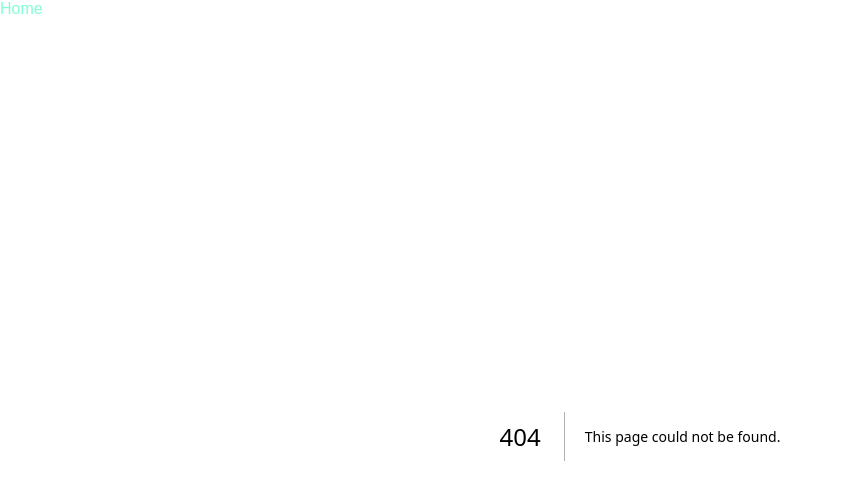
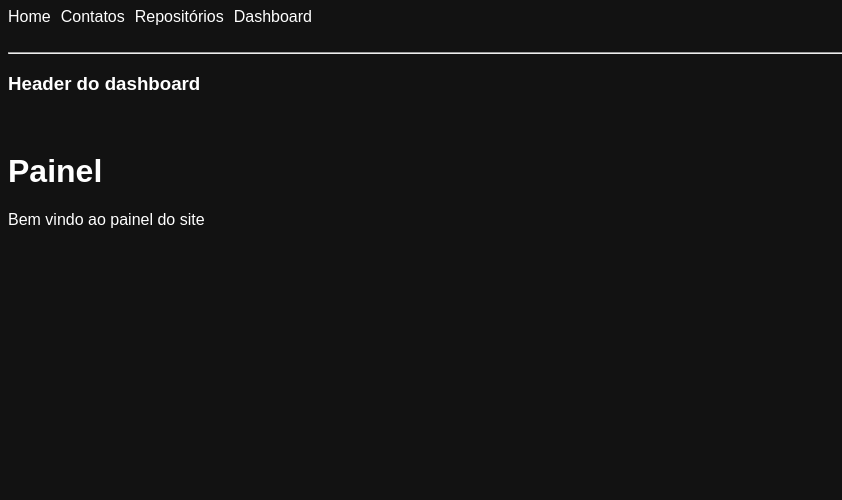
Before and after one commit to renan-mion/projeto_nextjs, a Next.js app: page /dashboard in a window 1280 px wide. Before the commit this address had no page. Shown: the top 500 px of the page, without its empty margins (0-842 px from the left). Built offline with nearby package versions, Linux system fonts and the light colour scheme.

Commit message:
feat: trabalhando com layouts personalizados

```diff
--- /dev/null
+++ b/src/app/dashboard/layout.tsx
@@ -0,0 +1,19 @@
+
+export const metadata = {
+    title: "Painel do Site",
+    description: "Esse é o painel demonstrativo do site"
+}
+
+export default function DashboardLayout({
+    children,
+}: {
+    children: React.ReactNode
+}) {
+    return (
+        <div>
+            <h3>Header do dashboard</h3>
+            <br />
+            { children }
+        </div>
+    )
+}
--- /dev/null
+++ b/src/app/dashboard/page.tsx
@@ -0,0 +1,8 @@
+export default function Dashboard() {
+    return (
+        <div>
+            <h1>Painel</h1>
+            <span>Bem vindo ao painel do site</span>
+        </div>
+    )
+}
--- a/src/app/repositorios/page.tsx
+++ b/src/app/repositorios/page.tsx
@@ -25,7 +25,7 @@ export default function Repositorios() {
 
                     setTimeout(() => {
                         setRepos(data);
-                    }, 2000);
+                    }, 1000);
 
                 });
         }
--- a/src/components/header/index.tsx
+++ b/src/components/header/index.tsx
@@ -3,12 +3,16 @@ import styles from './header.module.css';
 
 export default function Header() {
     return (
-        <header className={styles.header}>
-            <Link href='/'>Home</Link>
-            <Link href='/contatos'>Contatos</Link>
-            <Link href='/repositorios'>Repositórios</Link>
+        <div>
+            <header className={styles.header}>
+                <Link href='/'>Home</Link>
+                <Link href='/contatos'>Contatos</Link>
+                <Link href='/repositorios'>Repositórios</Link>
+                <Link href='/dashboard'>Dashboard</Link>
+                <br /><br />
+            </header>
+            <hr />
+        </div>
 
-            <br /><br />
-        </header>
     )
 }
```
Also changed, not shown: src/app/dashboard/cadastro/page.tsx (added, +8 -0 lines), src/app/dashboard/settings/page.tsx (added, +8 -0 lines).
